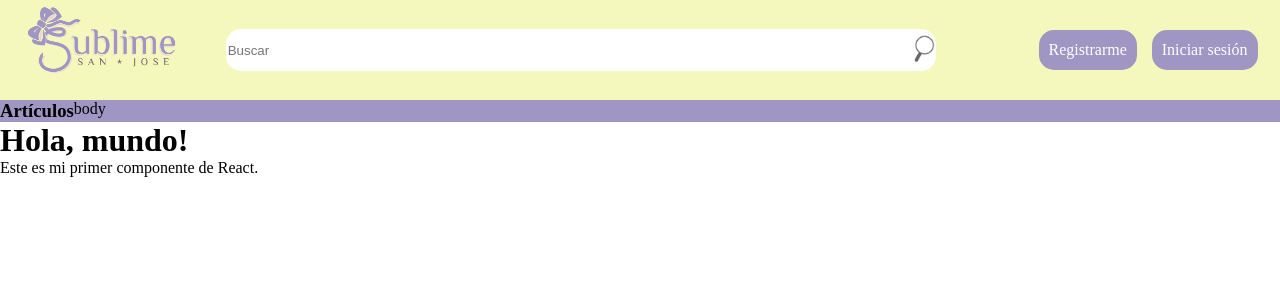
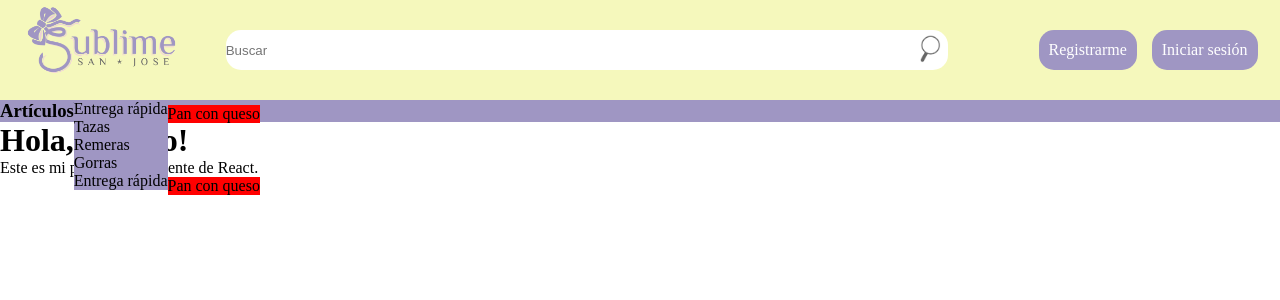
Before and after one commit to Arkuri-D/005-Sublime-React, a React (Vite) app in the folder Sublime/: page / in a window 1280 px wide. Shown: the top 300 px of the page. Built offline with nearby package versions, Linux system fonts and the light colour scheme.

Commit message:
retomando, submenu con problemas en el css

```diff
--- a/Sublime/src/components/specific/menud1.jsx
+++ b/Sublime/src/components/specific/menud1.jsx
@@ -3,20 +3,14 @@ import MenuD from '../generics/menues_d';
 
 const Menud1 = () => {
     const ArticulosP = [
-        { elementos: ['Artículos', 'Tazas', 'Remeras', 'Gorras', ['Entrega rápida', 'Envío gratuito', 'Pan con queso'] ] },
+        { elementos: ['Artículos', ['Entrega rápida', 'Envío gratuito', 'Pan con queso', ],  'Tazas', 'Remeras', 'Gorras', ['Entrega rápida', 'Envío gratuito', 'Pan con queso', ] ] },
     ];
-    const ArticulosS = [
-        { elementos: ['Entrega rápida', 'Envío gratuito', 'Pan con queso'] },
-    ];
+
 
     return (
         <div>
             {ArticulosP.map((elemento, index) => (
                 <MenuD key={index} elementos={elemento.elementos}>
-                    {/* Aquí anidamos otro MenuD dentro de este */}
-                    {ArticulosS.map((subElemento, subIndex) => (
-                        <MenuD key={subIndex} elementos={subElemento.elementos} />
-                    ))}
                 </MenuD>
             ))}
         </div>
--- a/Sublime/src/styles/global.css
+++ b/Sublime/src/styles/global.css
@@ -1,5 +1,7 @@
 *{
 margin: 0px;
+padding: 0px;
+list-style-type: none; /*quita el circulito de las listas*/
 }
 
 .Header{
@@ -71,17 +73,36 @@ margin: 0px;
     background-color: #9f96c3;
 }
 
-.Body .MenuD > ul > li {
-    position: relative; /* Posiciona el submenú de forma absoluta */
-    top: 0; /* Alinea el submenú en la parte superior del menú principal */
-    left: 100%; /* Desplaza el submenú a la derecha del menú principal */
-    display:none ; /* Oculta el submenú por defecto */
+.Body .MenuD {
+    position: relative;
 }
 
-.Body .MenuD:hover > ul > li {
+.MenuD >h3 {
+    width: min-content;
+}
+.Body .MenuD > ul {
+    background-color: #9f96c3;
+    position: absolute; /* Posiciona el submenú de forma absoluta */
+    top: 0%; /* Alinea el submenú en la parte superior del menú principal */
+    left: 100%; /* Desplaza el submenú a la derecha del menú principal */
+    display: ; /* Oculta el submenú por defecto */
+    width: max-content;
+}
+
+.MenuD:hover > ul {
     display: block; /* Muestra el submenú cuando se pasa el ratón sobre el menú principal */
 }
 
-.SubMenuD{
+.SubMenuD > ul{
+    position: relative;
+}
+
+.SubMenuD > ul >li{
     background-color: red;
+    position: absolute; /* Posiciona el submenú de forma absoluta */
+    top: 0px; /* Alinea el submenú en la parte superior del menú principal */
+    left: 100%; /* Desplaza el submenú a la derecha del menú principal */
+    display: block;/* Oculta el submenú por defecto */
+    width: max-content;
+    margin-top: 5px;
 }
```
